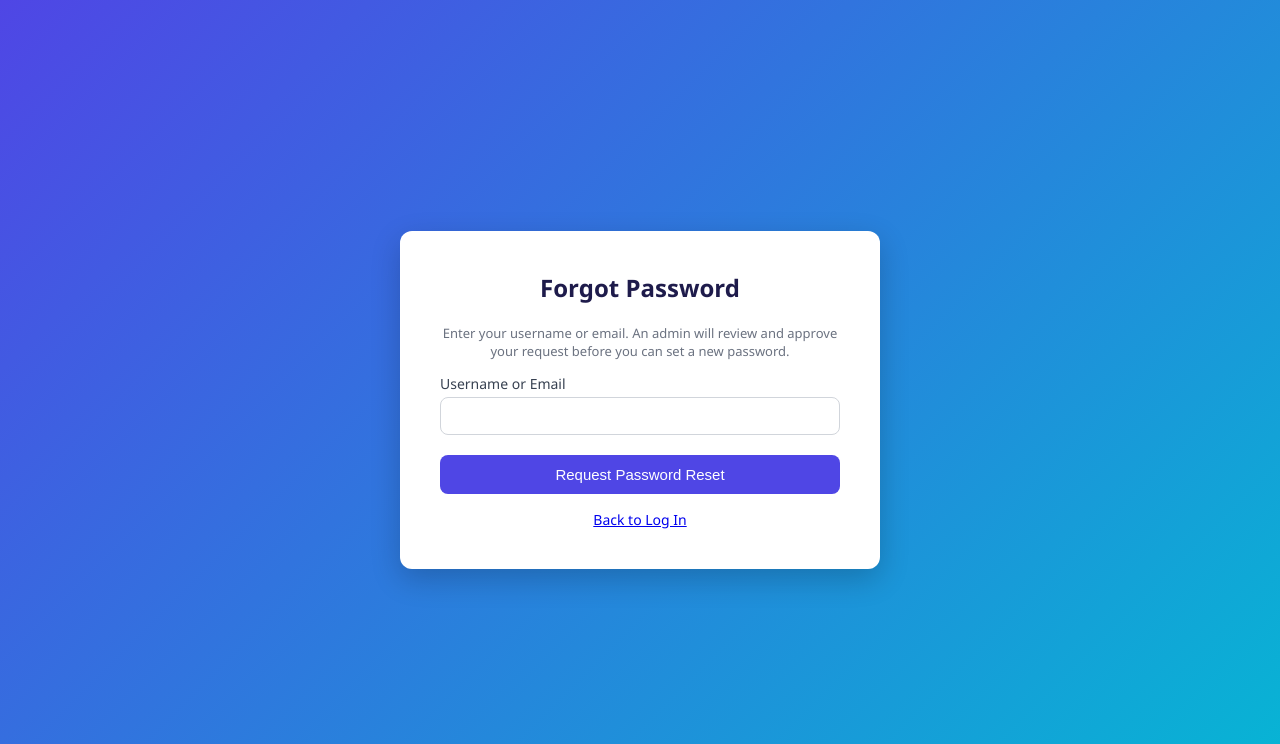
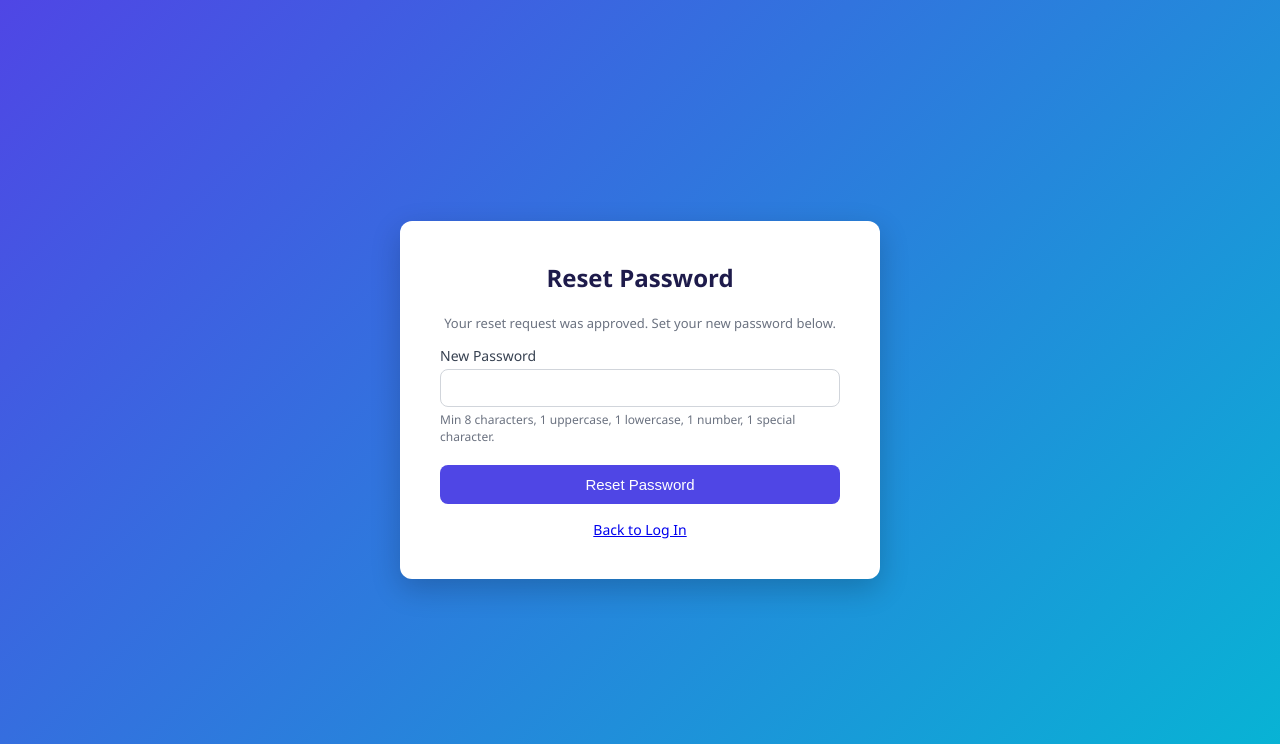
Before and after one commit to 22a21a6157-bit/login-app, a Flask app: page /forgot-password in a window 1280 px wide. Shown: the top 744 px of the page. Run offline with Flask 3, Linux system fonts and the light colour scheme; some libraries are stand-ins or nearby versions.

Commit message:
Update forgot_password.html

```diff
--- a/templates/forgot_password.html
+++ b/templates/forgot_password.html
@@ -1,17 +1,32 @@
 {% extends "base.html" %}
-{% block title %}Forgot Password{% endblock %}
+{% block title %}Reset Password{% endblock %}
 {% block content %}
-<h2>Forgot Password</h2>
-<p style="text-align:center; color:#6b7280; font-size:13px;">
-  Enter your username or email. An admin will review and approve your request
-  before you can set a new password.
-</p>
-<form method="POST">
-  <label for="identifier">Username or Email</label>
-  <input type="text" id="identifier" name="identifier" required>
+<h2>Reset Password</h2>
 
-  <button type="submit">Request Password Reset</button>
-</form>
+{% if awaiting_approval %}
+  <div style="text-align:center; padding:20px 10px;">
+    <div style="font-size:36px;">⏳</div>
+    <p style="color:#92400e; font-weight:600; margin-top:10px;">Waiting for admin approval</p>
+    <p style="color:#6b7280; font-size:13px;">
+      Your request has been submitted. Once an admin approves it, come back
+      to this page to set your new password.
+    </p>
+  </div>
+{% else %}
+  <p style="text-align:center; color:#6b7280; font-size:13px;">
+    Your reset request was approved. Set your new password below.
+  </p>
+  <form method="POST">
+    <label for="password">New Password</label>
+    <input type="password" id="password" name="password" required>
+    <div style="font-size:12px; color:#6b7280; margin-top:4px;">
+      Min 8 characters, 1 uppercase, 1 lowercase, 1 number, 1 special character.
+    </div>
+
+    <button type="submit">Reset Password</button>
+  </form>
+{% endif %}
+
 <div class="switch-link">
   <a href="{{ url_for('login') }}">Back to Log In</a>
 </div>
```
